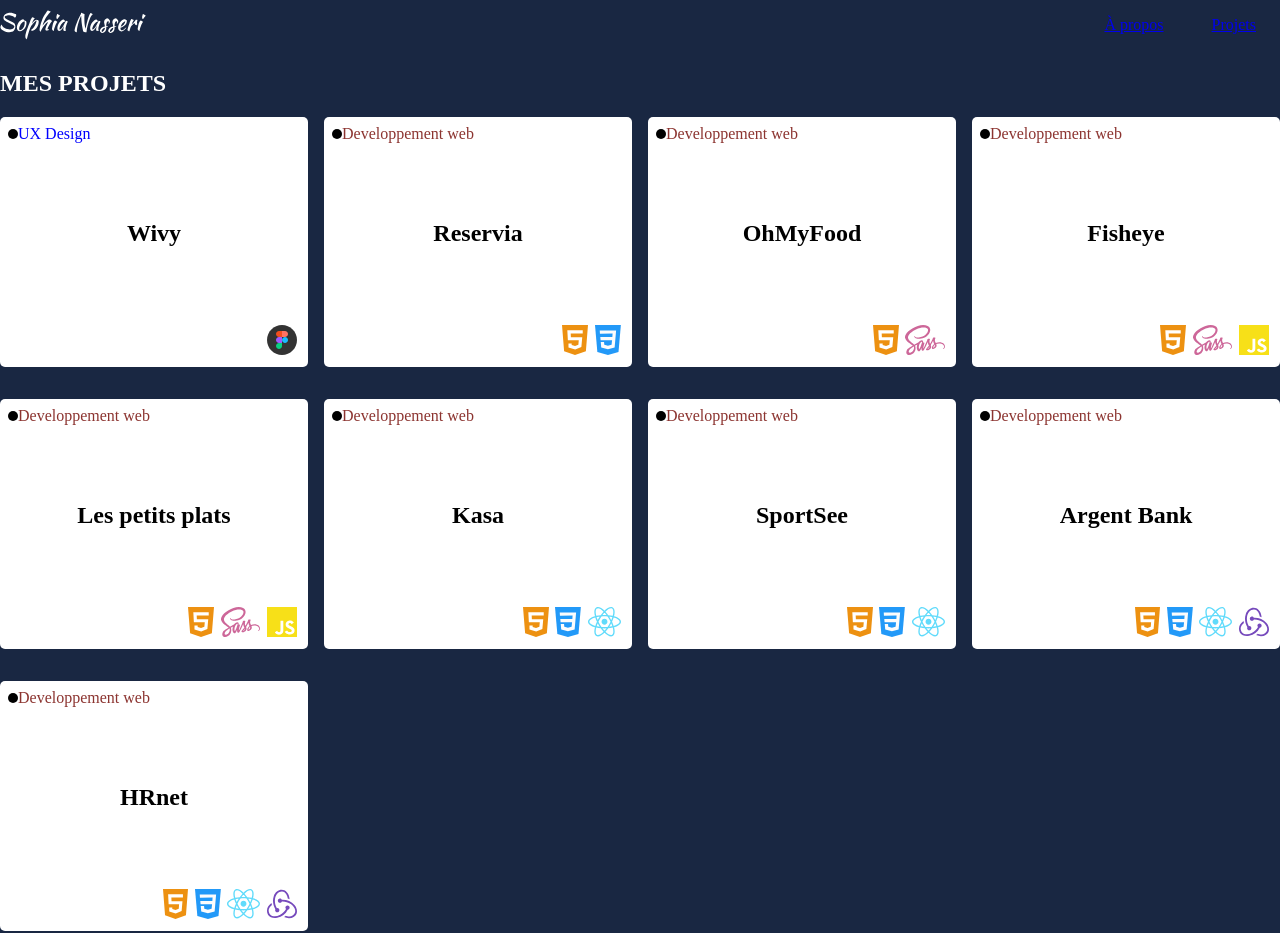
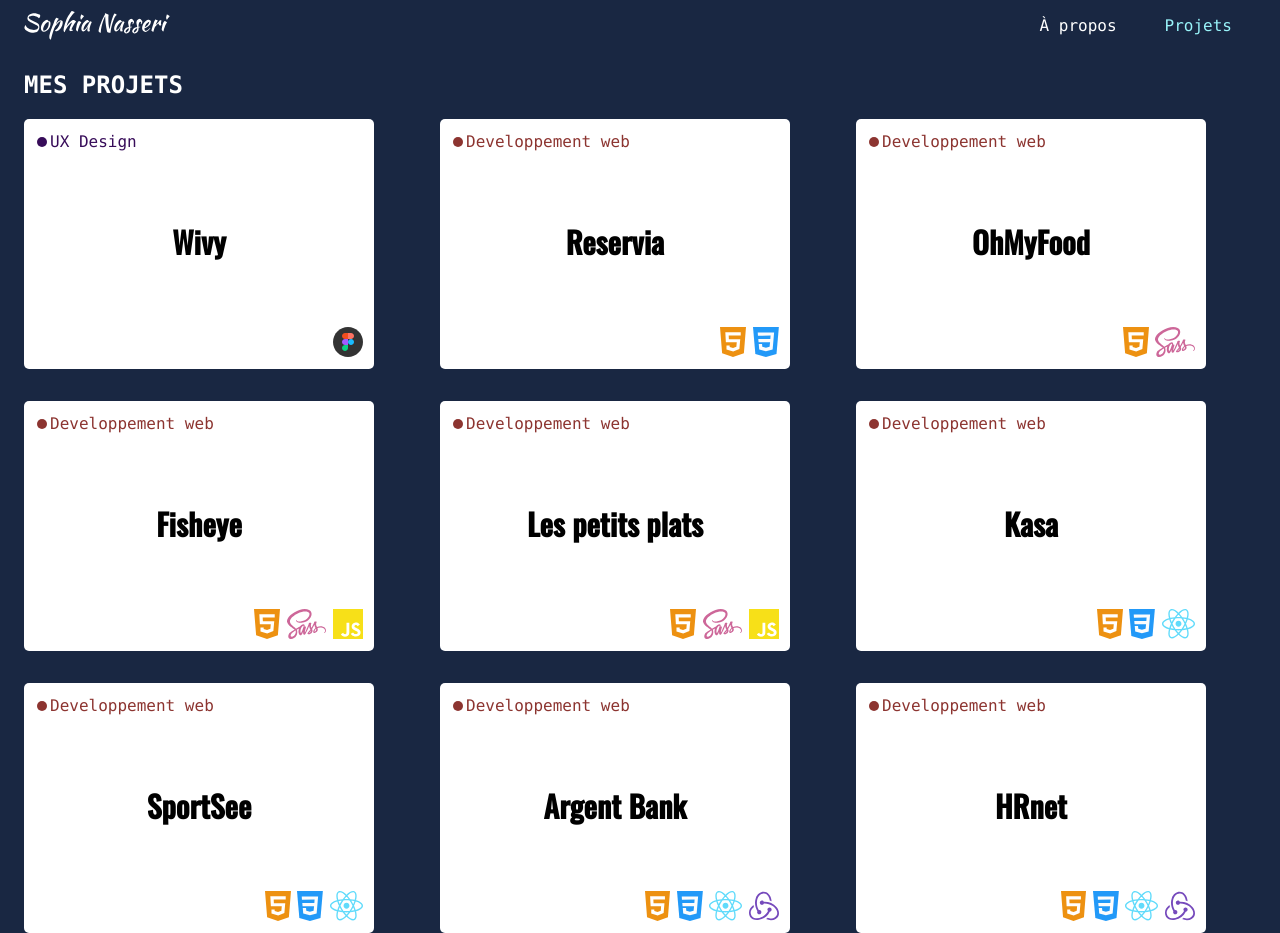
Before and after one commit to Sophianasseri/sn-portfolio, a React (Create React App) app: page /projects in a window 1280 px wide. Built offline with nearby package versions, Linux system fonts and the light colour scheme.

Commit message:
feat: add some style

```diff
--- a/src/components/Header/Header.jsx
+++ b/src/components/Header/Header.jsx
@@ -1,3 +1,6 @@
+/* eslint-disable react/jsx-curly-newline */
+/* eslint-disable implicit-arrow-linebreak */
+/* eslint-disable no-confusing-arrow */
 import React from 'react';
 import { NavLink } from 'react-router-dom';
 import logo from '../../assets/logo.svg';
@@ -9,10 +12,20 @@ function Header() {
       <img src={logo} alt="Sophia Nasseri" />
       <ul className={styles.list}>
         <li className={styles.listEl}>
-          <NavLink to="/">À propos</NavLink>
+          <NavLink
+            className={({ isActive }) => (isActive ? styles.active : '')}
+            to="/"
+          >
+            À propos
+          </NavLink>
         </li>
         <li className={styles.listEl}>
-          <NavLink to="/projects">Projets</NavLink>
+          <NavLink
+            className={({ isActive }) => (isActive ? styles.active : '')}
+            to="/projects"
+          >
+            Projets
+          </NavLink>
         </li>
       </ul>
     </header>
--- a/src/components/Header/header.module.css
+++ b/src/components/Header/header.module.css
@@ -1,10 +1,13 @@
 .header {
-    display: flex;
-    justify-content: space-between;
+  display: flex;
+  justify-content: space-between;
 }
 .list {
-    display: flex;
+  display: flex;
 }
 .listEl {
-    margin: 0 1.5rem;
+  margin: 0 1.5rem;
 }
+.active {
+  color: #99f4fa;
+}
--- a/src/components/ProjectCard/ProjectCard.jsx
+++ b/src/components/ProjectCard/ProjectCard.jsx
@@ -27,7 +27,11 @@ function ProjectCard({ projectType, title, children, codeLink, projectLink }) {
           projectType === 'UX Design' ? styles.ux : styles.dev
         }`}
       >
-        <span className={styles.dot} />
+        <span
+          className={`${styles.dot} ${
+            projectType === 'UX Design' ? styles.uxDot : styles.devDot
+          }`}
+        />
         {projectType}
       </p>
       <h2 className={styles.title}>{title}</h2>
--- a/src/components/ProjectCard/projetCard.module.css
+++ b/src/components/ProjectCard/projetCard.module.css
@@ -1,3 +1,4 @@
+@import url('https://fonts.googleapis.com/css2?family=Oswald:wght@500&display=swap');
 .card {
   display: flex;
   flex-direction: column;
@@ -27,8 +28,6 @@
 }
 .link {
   margin: 1rem 0;
-  color: white;
-  text-decoration: none;
   border: 2px white solid;
   padding: 1rem;
   width: 200px;
@@ -40,6 +39,8 @@
   margin-right: 5px;
 }
 .title {
+  font-size: 30px;
+  font-family: 'Oswald', sans-serif;
   color: black;
   margin: auto;
 }
@@ -48,16 +49,22 @@
   width: 10px;
   border-radius: 50%;
   display: inline-block;
-  background: black;
+  margin-right: 3px;
+}
+.devDot {
+  background: #8c3430;
+}
+.uxDot {
+  background: #370c59;
 }
 .type {
-  margin: 0;
+  margin: 5px;
 }
 .dev {
   color: #8c3430;
 }
 .ux {
-  color: blue;
+  color: #370c59;
 }
 .icon {
   align-self: flex-end;
--- a/src/index.css
+++ b/src/index.css
@@ -6,6 +6,11 @@
 
 * {
   box-sizing: border-box;
+  font-family: 'Lucida Console', sans-serif;
+}
+
+#root {
+  margin: 0 1.5rem;
 }
 
 body {
@@ -18,3 +23,8 @@ body {
 li {
   list-style: none;
 }
+
+a {
+  color: white;
+  text-decoration: none;
+}
```
